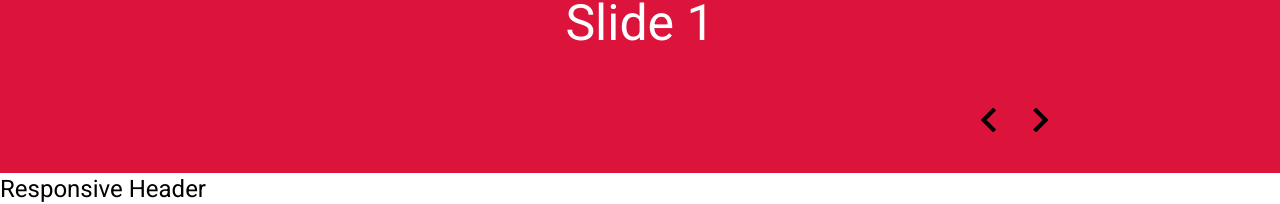
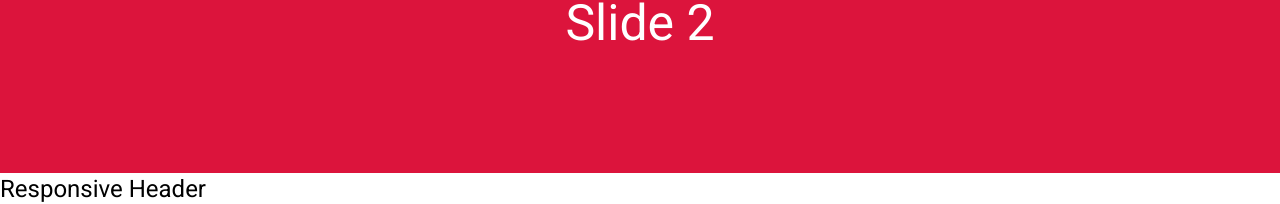
Before and after one commit to ainvnt/web-app, an Angular app: page / in a window 1280 px wide. Shown: the part 258-462 px from the top of the page. Built offline with nearby package versions, Linux system fonts and the light colour scheme.

Commit message:
auto corsual slide added

```diff
--- a/src/app/carousel/carousel.component.html
+++ b/src/app/carousel/carousel.component.html
@@ -5,11 +5,3 @@
     </li>
   </ul>
 </section>
-  <ng-container *ngIf="showControls">
-    <button mat-icon-button class="carousel__prev-button" (click)="prev()">
-      <mat-icon>chevron_left</mat-icon>
-    </button>
-    <button mat-icon-button class="carousel__next-button" (click)="next()">
-      <mat-icon>chevron_right</mat-icon>
-    </button>
-  </ng-container>
--- a/src/app/carousel/carousel.component.ts
+++ b/src/app/carousel/carousel.component.ts
@@ -13,6 +13,7 @@ import {
   ElementRef,
   HostListener,
   Input,
+  OnInit,
   QueryList,
   ViewChild,
   ViewChildren,
@@ -20,6 +21,7 @@ import {
 
 import { CarouselItemDirective } from './carousel-item.directive';
 import { CarouselItemElementDirective } from './carousel-item-element.directive';
+import { Subscription, switchMap, timer } from 'rxjs';
 
 @Component({
   // tslint:disable-next-line:component-selector
@@ -28,9 +30,10 @@ import { CarouselItemElementDirective } from './carousel-item-element.directive'
   templateUrl: './carousel.component.html',
   styleUrls: ['./carousel.component.scss'],
 })
-export class CarouselComponent implements AfterViewInit {
+export class CarouselComponent implements OnInit, AfterViewInit {
   @ContentChildren(CarouselItemDirective)
   items!: QueryList<CarouselItemDirective>;
+  subscription!: Subscription;
 
   @ViewChildren(CarouselItemElementDirective, { read: ElementRef })
   private itemsElements!: QueryList<ElementRef>;
@@ -44,6 +47,12 @@ export class CarouselComponent implements AfterViewInit {
   carouselWrapperStyle = {};
 
   constructor(private builder: AnimationBuilder) { }
+
+  ngOnInit() {
+    setInterval(() => {
+      this.next();
+    },5000)
+  }
 
   private buildAnimation(offset: any) {
     return this.builder.build([
```
Lines whose indentation alone changed are shown as unchanged.
